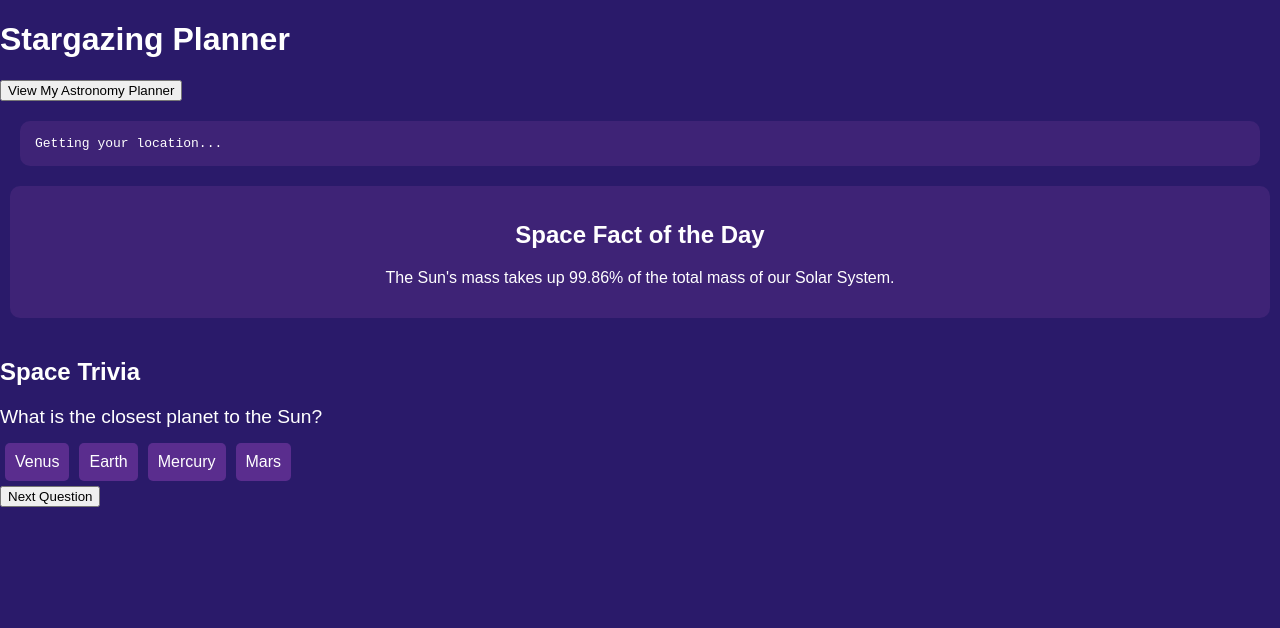
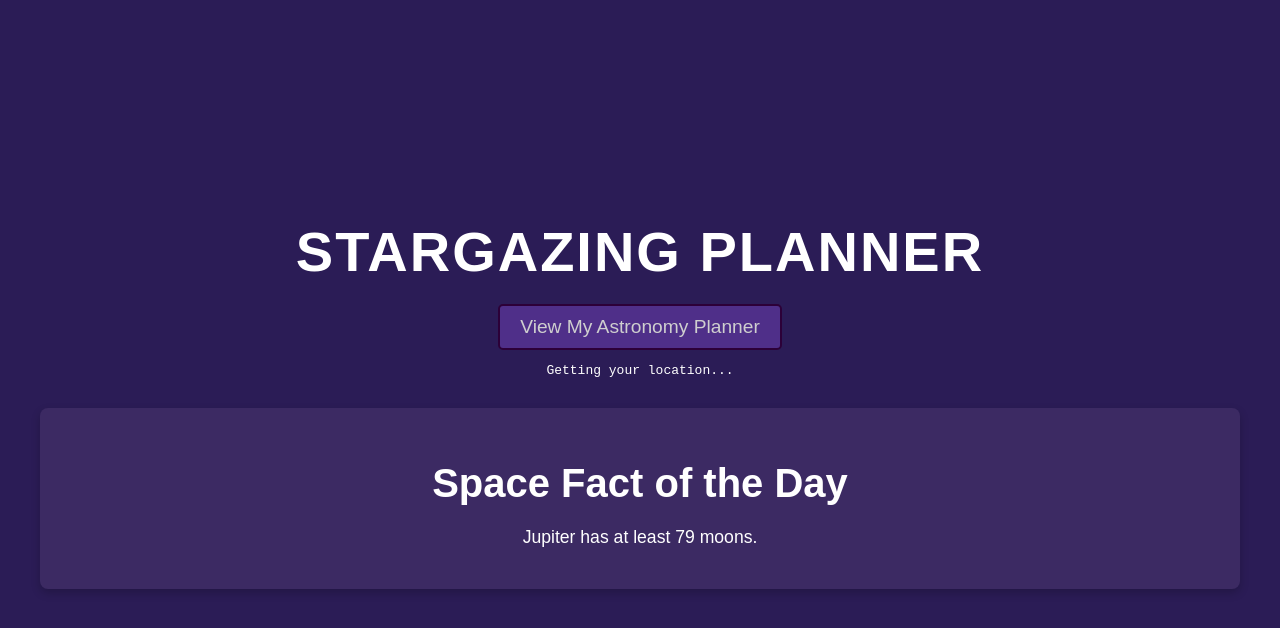
Before and after one commit to stargazing-planning/constellation-planner, a plain HTML site: page index.html in a window 1280 px wide. Both pictures are taken after a click on the button "View My Astronomy Planner". Drawn offline with Linux system fonts and the light colour scheme.

Commit message:
Add files via upload

```diff
--- a/index.html
+++ b/index.html
@@ -21,17 +21,11 @@
             <p id="fact-text">Loading fact...</p>
         </div>
 
+        <!-- Best Time to Stargaze Section -->
+        <div id="best-time" class="best-time-container"></div>
+
         <!-- Constellation Info Section -->
         <div id="constellation-info" class="constellation-info-container"></div>
-
-        <!-- Space Trivia Section -->
-        <div id="trivia-section" class="trivia-container">
-            <h2>Space Trivia</h2>
-            <p id="trivia-question"></p>
-            <div id="trivia-options"></div>
-            <button id="next-question">Next Question</button>
-            <p id="trivia-feedback"></p>
-        </div>
     </div>
 
     <script src="script.js"></script>
--- a/script.js
+++ b/script.js
@@ -1,71 +1,4 @@
-// Space Fact of the Day (Custom Space Fact List)
-const spaceFacts = [
-  "The Sun's mass takes up 99.86% of the total mass of our Solar System.",
-  "There are more stars in the universe than grains of sand on Earth.",
-  "A day on Venus is longer than a year on Venus.",
-  "The largest volcano in the solar system, Olympus Mons, is on Mars.",
-  "Neutron stars are so dense that a single teaspoon would weigh about 6 billion tons.",
-  "A single teaspoon of a black hole's material would weigh more than Mount Everest.",
-  "Saturn's moon Titan has lakes of liquid methane and ethane.",
-  "The closest galaxy to the Milky Way is the Andromeda Galaxy, about 2.5 million light-years away.",
-  "Pluto was reclassified as a dwarf planet in 2006 by the International Astronomical Union.",
-  "There are more than 100 billion galaxies in the observable universe."
-];
-
-// Function to fetch a random space fact
-function fetchSpaceFact() {
-  const randomIndex = Math.floor(Math.random() * spaceFacts.length);
-  const fact = spaceFacts[randomIndex];
-  document.getElementById("fact-text").innerText = fact;
-}
-
-// Space Trivia questions array
-const triviaQuestions = [
-  { question: "What is the closest planet to the Sun?", options: ["Venus", "Earth", "Mercury", "Mars"], answer: "Mercury" },
-  { question: "What is the largest planet in our solar system?", options: ["Jupiter", "Saturn", "Neptune", "Uranus"], answer: "Jupiter" },
-  { question: "Which planet is known as the Red Planet?", options: ["Mars", "Earth", "Venus", "Saturn"], answer: "Mars" },
-  { question: "What is the name of our galaxy?", options: ["Andromeda", "Milky Way", "Pinwheel", "Whirlpool"], answer: "Milky Way" },
-  { question: "What is the hottest planet in our solar system?", options: ["Venus", "Mercury", "Earth", "Mars"], answer: "Venus" },
-  { question: "Which planet has the most moons?", options: ["Jupiter", "Saturn", "Uranus", "Neptune"], answer: "Saturn" },
-  { question: "How many moons does Earth have?", options: ["1", "2", "3", "4"], answer: "1" },
-  { question: "Which planet is known for its beautiful rings?", options: ["Jupiter", "Saturn", "Neptune", "Uranus"], answer: "Saturn" }
-];
-
-// Space Trivia Question Logic
-let currentQuestionIndex = 0;
-
-function loadTriviaQuestion() {
-  const questionData = triviaQuestions[currentQuestionIndex];
-  document.getElementById("trivia-question").innerText = questionData.question;
-
-  const optionsContainer = document.getElementById("trivia-options");
-  optionsContainer.innerHTML = '';
-  questionData.options.forEach(option => {
-      const button = document.createElement("button");
-      button.innerText = option;
-      button.onclick = () => checkTriviaAnswer(option);
-      optionsContainer.appendChild(button);
-  });
-
-  document.getElementById("trivia-feedback").innerText = '';
-}
-
-// Check if trivia answer is correct
-function checkTriviaAnswer(selectedOption) {
-  const correctAnswer = triviaQuestions[currentQuestionIndex].answer;
-  if (selectedOption === correctAnswer) {
-      document.getElementById("trivia-feedback").innerText = "Correct! Well done!";
-  } else {
-      document.getElementById("trivia-feedback").innerText = `Oops! The correct answer is: ${correctAnswer}.`;
-  }
-
-  setTimeout(() => {
-      currentQuestionIndex = (currentQuestionIndex + 1) % triviaQuestions.length;
-      loadTriviaQuestion();
-  }, 2000);
-}
-
-// Show the planner information (location, time, constellations)
+// Get the user's location and show planner info
 function showPlanner() {
     document.getElementById("planner-output").innerText = "Getting your location...";
 
@@ -79,6 +12,10 @@ function showPlanner() {
           document.getElementById("planner-output").innerText =
             `📍 Location: ${lat.toFixed(2)}, ${lon.toFixed(2)}\n🕒 Current Time: ${currentTime}`;
 
+          // Add the best time to stargaze
+          const bestTime = getBestStargazingTime();
+          document.getElementById("best-time").innerText = `🌙 Best Time to Stargaze: ${bestTime}`;
+
           // Call the function to show visible constellations
           showConstellationInfo(lat);
         },
@@ -91,73 +28,178 @@ function showPlanner() {
     }
   }
 
-// Logic to determine which constellations are visible based on latitude and month
+  // Determine the best time to go stargazing (General: Midnight to 3 AM)
+  function getBestStargazingTime() {
+    return "Between midnight and 3 AM, when skies are darkest.";
+  }
+
+  // Determine visible constellations by month and location
   function getVisibleConstellations(lat, month) {
     const visible = [];
 
-  // Simplified rules for visible constellations
     if (lat > -60 && lat < 60) {
-      if (month >= 10 || month <= 2) visible.push("Orion", "Taurus", "Capella");  // Winter
-      if (month >= 3 && month <= 7) visible.push("Ursa Major", "Leo", "Gemini");  // Spring/Summer
-      if (month >= 6 && month <= 9) visible.push("Scorpius", "Sagittarius");      // Summer/Fall
+      if (month >= 10 || month <= 2) visible.push("Orion", "Taurus", "Capella", "Canis Major", "Eridanus");
+      if (month >= 3 && month <= 7) visible.push("Ursa Major", "Leo", "Gemini", "Bootes", "Virgo");
+      if (month >= 6 && month <= 9) visible.push("Scorpius", "Sagittarius", "Aquila", "Lyra", "Hercules");
+      visible.push("Cassiopeia", "Cygnus", "Draco", "Andromeda", "Pegasus"); // Circumpolar/Year-round
     }
 
     return visible;
   }
 
-// Show constellation info based on location
-function showConstellationInfo(lat) {
-  const month = new Date().getMonth(); // 0 = Jan, 11 = Dec
-  const visible = getVisibleConstellations(lat, month);
-  const container = document.getElementById("constellation-info");
-  container.innerHTML = ""; // Clear previous
-
-  // Data for constellations
-  const data = {
+  // Data for each constellation
+  const constellationData = {
     "Orion": {
       title: "Orion the Hunter",
-          description: "Visible in winter, Orion contains the bright stars Betelgeuse and Rigel.",
+      description: "Visible in winter, Orion contains the bright stars Betelgeuse and Rigel."
+    },
+    "Taurus": {
+      title: "Taurus the Bull",
+      description: "Visible in winter and spring, it contains Aldebaran and the Pleiades cluster."
+    },
+    "Capella": {
+      title: "Capella (The She-Goat)",
+      description: "One of the brightest stars in the winter sky, part of the Auriga constellation."
+    },
+    "Canis Major": {
+      title: "Canis Major",
+      description: "Home to Sirius, the brightest star in the night sky, visible in winter."
+    },
+    "Eridanus": {
+      title: "Eridanus",
+      description: "A long winding constellation representing a river, best seen in late fall and winter."
     },
     "Ursa Major": {
       title: "Ursa Major (Big Dipper)",
-          description: "Visible in spring and summer, it's one of the most recognizable patterns.",
+      description: "One of the most recognizable patterns, visible in spring and summer."
+    },
+    "Leo": {
+      title: "Leo the Lion",
+      description: "Visible in spring, Leo is large and distinctive with Regulus as its brightest star."
+    },
+    "Gemini": {
+      title: "Gemini the Twins",
+      description: "Visible in winter, Gemini is home to the stars Castor and Pollux."
+    },
+    "Bootes": {
+      title: "Boötes the Herdsman",
+      description: "Visible in spring and summer, Arcturus is its brightest star."
+    },
+    "Virgo": {
+      title: "Virgo the Maiden",
+      description: "Visible in spring, contains the bright star Spica."
     },
     "Scorpius": {
       title: "Scorpius the Scorpion",
-          description: "Visible in the summer with its bright red star Antares.",
-      },
-      "Leo": {
-          title: "Leo the Lion",
-          description: "Visible in spring, Leo is a large and distinctive constellation.",
-      },
-      "Taurus": {
-          title: "Taurus the Bull",
-          description: "Visible in winter and spring, Taurus contains the bright star Aldebaran.",
-      },
-      "Gemini": {
-          title: "Gemini the Twins",
-          description: "Visible in winter, Gemini is home to the stars Castor and Pollux.",
+      description: "Visible in the summer with its bright red star Antares."
     },
     "Sagittarius": {
       title: "Sagittarius the Archer",
-          description: "Visible in summer and fall, Sagittarius is known for its rich star fields.",
+      description: "Visible in summer, near the center of the Milky Way."
+    },
+    "Aquila": {
+      title: "Aquila the Eagle",
+      description: "Visible in summer, Altair is its brightest star."
+    },
+    "Lyra": {
+      title: "Lyra the Harp",
+      description: "Visible in summer, home to the bright star Vega."
+    },
+    "Hercules": {
+      title: "Hercules",
+      description: "Visible in summer, contains the Great Hercules Cluster (M13)."
+    },
+    "Cassiopeia": {
+      title: "Cassiopeia",
+      description: "A W-shaped constellation, visible year-round in northern skies."
+    },
+    "Cygnus": {
+      title: "Cygnus the Swan",
+      description: "Visible in summer, contains the bright star Deneb."
+    },
+    "Draco": {
+      title: "Draco the Dragon",
+      description: "A circumpolar constellation winding around Ursa Minor."
+    },
+    "Andromeda": {
+      title: "Andromeda",
+      description: "Visible in autumn, home to the Andromeda Galaxy (M31)."
+    },
+    "Pegasus": {
+      title: "Pegasus",
+      description: "Visible in autumn, contains the Great Square of Pegasus."
     }
   };
 
-  // Render visible constellations
-  visible.forEach(constellation => {
+  // Show constellation info boxes
+  function showConstellationInfo(lat) {
+    const month = new Date().getMonth();
+    const visible = getVisibleConstellations(lat, month);
+    const container = document.getElementById("constellation-info");
+    container.innerHTML = "";
+
+    visible.forEach(name => {
       const card = document.createElement("div");
-      card.classList.add("constellation-card");
-      card.innerHTML = `
-          <h3>${data[constellation].title}</h3>
-          <p>${data[constellation].description}</p>
-      `;
+      card.className = "constellation-card";
+      card.innerHTML = `<h3>${constellationData[name].title}</h3><p>${constellationData[name].description}</p>`;
       container.appendChild(card);
     });
   }
 
-// Fetch the Space Fact of the Day when the page loads
-fetchSpaceFact();
+  // Space Facts - Static and reliable
+const spaceFacts = [
+    "A day on Venus is longer than a year on Venus.",
+    "Neutron stars can spin 600 times per second.",
+    "The largest known star is over 2,000 times wider than our Sun.",
+    "There are more stars in the universe than grains of sand on Earth.",
+    "The Sun accounts for 99.86% of the mass in our solar system.",
+    "Jupiter has at least 79 moons.",
+    "The footprints on the Moon will likely remain there for millions of years.",
+    "One spoonful of a neutron star would weigh about a billion tons.",
+    "A year on Mercury is just 88 Earth days long.",
+    "Light from the Sun takes about 8 minutes and 20 seconds to reach Earth.",
+    "Pluto's orbit is so eccentric, it sometimes comes closer to the Sun than Neptune.",
+    "The Moon is slowly drifting away from the Earth at a rate of 1.5 inches per year.",
+    "Mars has the tallest mountain in the solar system — Olympus Mons.",
+    "The Milky Way is on a collision course with the Andromeda galaxy.",
+    "Saturn could float in water because it's mostly made of gas.",
+    "Black holes can slow down time relative to outside observers.",
+    "It rains diamonds on Neptune and Uranus.",
+    "The Moon has quakes, called 'moonquakes'.",
+    "There’s a planet that rains molten glass sideways (HD 189733b).",
+    "Astronauts grow taller in space due to spinal decompression.",
+    "The Sun is a nearly perfect sphere — it's only 10 km wider at the equator than at the poles.",
+    "Earth is the only planet not named after a mythological god.",
+    "Saturn’s rings are made mostly of ice particles with some dust and rock.",
+    "Comets have two tails: one of gas and one of dust.",
+    "Mercury has no atmosphere, so temperatures swing wildly from hot to cold.",
+    "The Hubble Space Telescope travels around Earth at about 5 miles per second.",
+    "Our galaxy, the Milky Way, is estimated to contain 100–400 billion stars.",
+    "Venus spins backward compared to most planets in our solar system.",
+    "There are rogue planets that float through space without orbiting a star.",
+    "Sunspots are cooler areas on the Sun’s surface caused by magnetic activity.",
+    "The Kuiper Belt is a region beyond Neptune filled with icy bodies and dwarf planets.",
+    "A full NASA spacesuit costs around $12 million.",
+    "The Voyager 1 spacecraft is the farthest human-made object from Earth.",
+    "No sound can travel through space because there is no air.",
+    "The James Webb Space Telescope can see light from over 13 billion years ago.",
+    "Astronauts’ hearts become more spherical in microgravity.",
+    "There is a giant storm on Jupiter called the Great Red Spot that’s over 300 years old.",
+    "One day on Jupiter lasts about 10 Earth hours.",
+    "You would weigh 1/6 as much on the Moon as you do on Earth.",
+    "It takes 243 Earth days for Venus to complete one rotation on its axis."
 
-// Load the first trivia question when the page loads
-loadTriviaQuestion();
+  ];
+
+  // Choose one based on the day of the year
+  function showSpaceFact() {
+    const dayOfYear = Math.floor((new Date() - new Date(new Date().getFullYear(), 0, 0)) / 86400000);
+    const fact = spaceFacts[dayOfYear % spaceFacts.length];
+    document.getElementById("fact-text").innerText = fact;
+  }
+
+  // Run this when the page loads
+  window.onload = () => {
+    showSpaceFact();
+    // Any other init code you want can also go here
+  };
--- a/style.css
+++ b/style.css
@@ -1,102 +1,137 @@
-/* General body and background */
+/* General Body Styles */
 body {
-  background-color: #2A1A6A;  /* Dark purple background */
-  font-family: Arial, sans-serif;
-  color: white;
+  background-color: #2b1c56; /* Dark purple background */
+  font-family: 'Poppins', sans-serif; /* Modern, clean font */
+  color: #ffffff;
   margin: 0;
   padding: 0;
+  text-align: center;
+  display: flex;
+  justify-content: center;
+  flex-direction: column;
+  min-height: 100vh;
 }
 
-/* The header with space fact of the day */
-#space-fact {
-  background-color: #3e2376;  /* Lighter purple for the header */
-  color: white;
-  padding: 15px;
-  text-align: center;
-  border-radius: 10px;
-  margin: 10px;
+/* Font Import */
+@import url('https://fonts.googleapis.com/css2?family=Poppins:wght@400;500;600;700&display=swap');
+
+/* Main Container */
+#container {
+  width: 100%;
+  max-width: 1200px;
+  margin: 0 auto;
+  padding: 20px;
 }
 
-/* Layout for trivia section */
-#trivia-container {
-  margin: 20px;
-  padding: 15px;
-  background-color: #3e2376;  /* Lighter purple for trivia background */
-  border-radius: 10px;
+/* Title Section */
+h1 {
+  font-size: 3.5rem;
+  font-weight: 700;
+  margin-bottom: 20px;
+  letter-spacing: 2px;
+  text-transform: uppercase;
 }
 
-#trivia-question {
-  font-size: 1.2em;
-  margin-bottom: 10px;
+/* Button Styling */
+button {
+  background-color: #4f2f89; /* Purple button */
+  color: #cfcfcf;
+  border: 2px solid #2c0038;
+  border-radius: 5px;
+  font-size: 1.2rem;
+  padding: 10px 20px;
+  cursor: pointer;
+  transition: background-color 0.3s ease;
+  font-family: 'Poppins', sans-serif;
 }
 
-/* Styling for trivia options */
-#trivia-options button {
-  background-color: #5a2d8e;
-  color: white;
-  border: none;
-  padding: 10px;
-  margin: 5px;
-  border-radius: 5px;
-  cursor: pointer;
-  font-size: 1em;
+button:hover {
+  background-color: #6f3da1;
 }
 
-/* Button hover effect */
-#trivia-options button:hover {
-  background-color: #7a4aa2;
+/* Space Fact Section */
+#space-fact {
+  background-color: #3c2a63;
+  padding: 20px;
+  border-radius: 8px;
+  box-shadow: 0 4px 10px rgba(0, 0, 0, 0.2);
+  margin-top: 30px;
 }
 
-/* Display feedback after answering trivia */
-#trivia-feedback {
-  font-size: 1.1em;
-  margin-top: 10px;
+#space-fact h2 {
+  font-size: 2.5rem;
+  margin-bottom: 10px;
+  font-weight: 600;
 }
 
-/* Styling for location and time box */
-#planner-output {
-  margin: 20px;
-  padding: 15px;
-  background-color: #3e2376;  /* Same light purple */
-  border-radius: 10px;
+#fact-text {
+  font-size: 1.1rem;
+  line-height: 1.6;
 }
 
-/* Styling for visible constellations */
-#constellation-info {
+/* Constellation Info Section */
+.constellation-info-container {
   display: flex;
+  justify-content: center;
   flex-wrap: wrap;
-  justify-content: space-around;
-  margin-top: 20px;
+  gap: 20px;
+  margin-top: 30px;
 }
 
 .constellation-card {
-  background-color: #3e2376;
-  color: white;
-  width: 300px;
-  padding: 15px;
-  margin: 10px;
+  background-color: rgba(255, 255, 255, 0.2);
+  color: #dcdcdc;
+  border: 2px solid rgba(255, 255, 255, 0.5);
   border-radius: 10px;
-  box-shadow: 0 4px 8px rgba(0, 0, 0, 0.2);
+  padding: 20px;
+  max-width: 250px;
+  text-align: left;
+  transition: transform 0.3s ease;
 }
 
-/* Styling for the footer */
-footer {
-  text-align: center;
-  padding: 10px;
-  background-color: #3e2376;
-  color: white;
-  position: fixed;
-  bottom: 0;
-  width: 100%;
+.constellation-card:hover {
+  transform: translateY(-5px);
+  box-shadow: 0 4px 12px rgba(0, 0, 0, 0.3);
 }
 
-/* Media query for responsiveness */
+h3 {
+  font-size: 1.6rem;
+  margin-bottom: 10px;
+  font-weight: 600;
+}
+
+p {
+  font-size: 1rem;
+  line-height: 1.5;
+}
+
+/* Responsive Design for Small Screens */
 @media (max-width: 768px) {
-  #constellation-info {
-      flex-direction: column;
+  .main-section {
+    padding: 20px;
+  }
+
+  h1 {
+    font-size: 2.5rem;
   }
 
   .constellation-card {
-      width: 90%;
+    max-width: 90%;
   }
 }
+
+/* Fact Container Styling */
+.fact-container {
+  background-color: rgba(255, 255, 255, 0.1);
+  padding: 20px;
+  border-radius: 10px;
+  margin: 20px 0;
+  box-shadow: 0 5px 15px rgba(0, 0, 0, 0.2);
+}
+
+/* Best Time to Stargaze Section */
+.best-time-container {
+  font-size: 1.1rem;
+  color: #acacac;
+  margin-top: 10px;
+}
```
Lines whose indentation alone changed are shown as unchanged.
